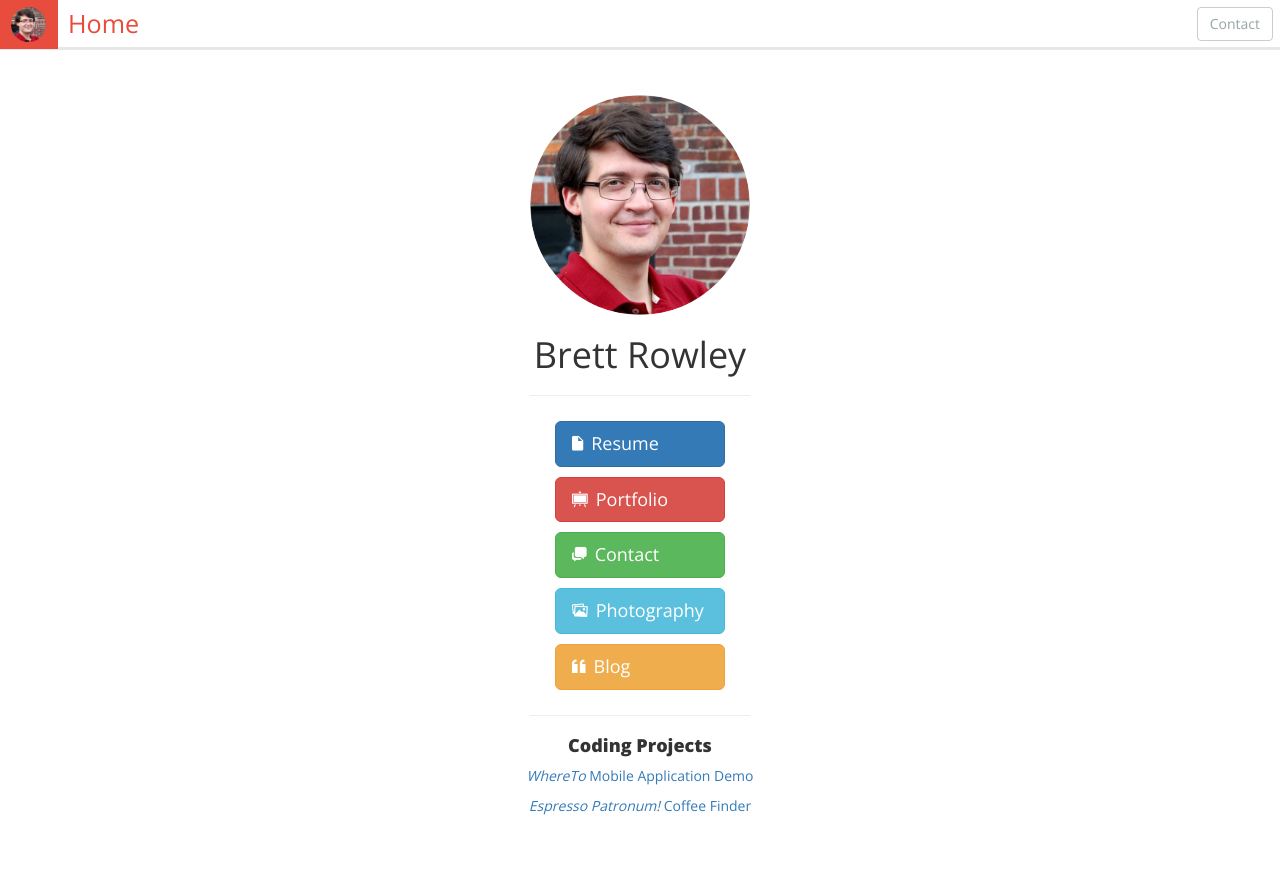
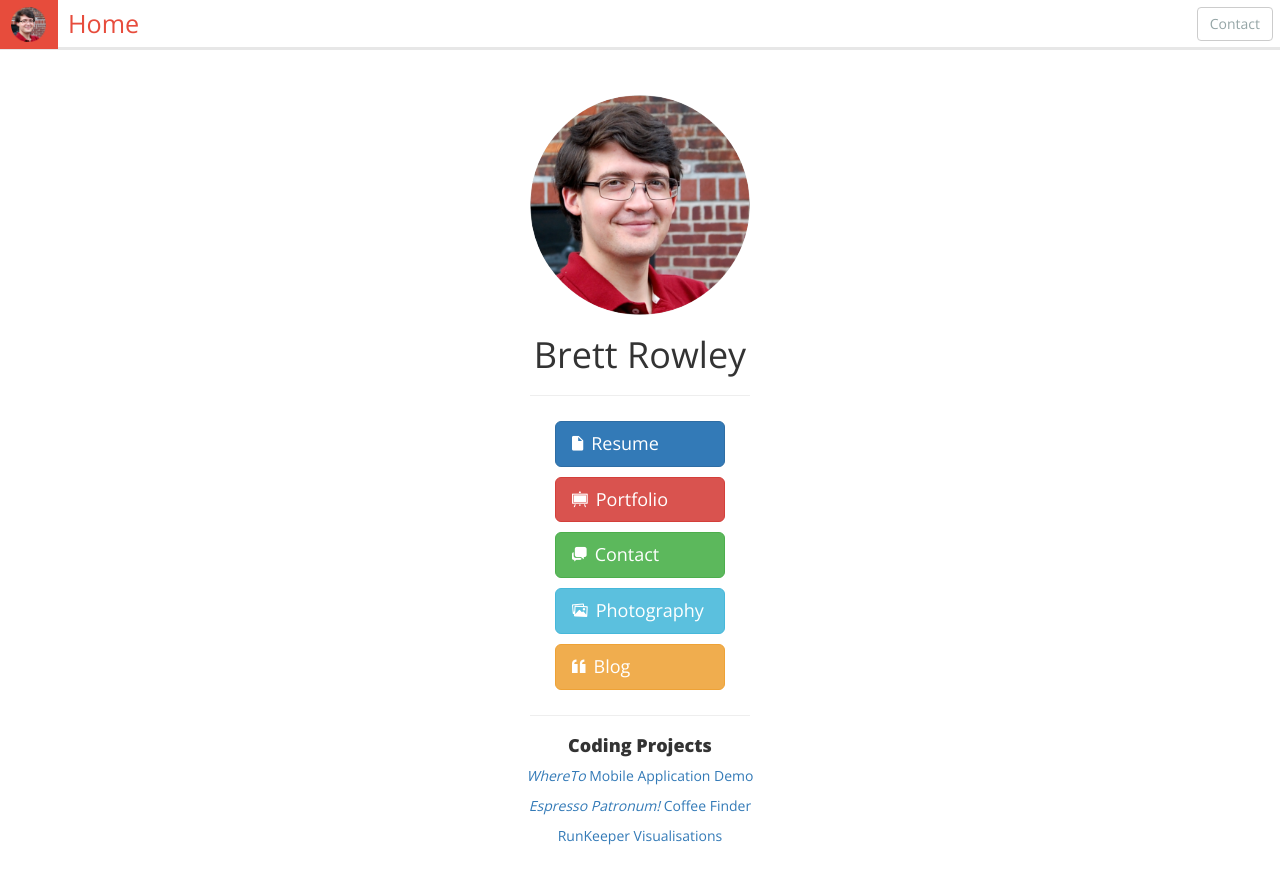
Before and after one commit to brettrowley/brettrowley.github.io, a Jekyll site: the page built from index.html, in a window 1280 px wide. Shown: the top 884 px of the page. Built offline with Jekyll 4.4.1, drawn with Linux system fonts in a browser that asks for light colours; some web fonts are replaced.

Commit message:
Added homepage link

```diff
--- a/index.html
+++ b/index.html
@@ -40,13 +40,9 @@ title: Home
   <hr>
 
   <a class="btn btn-primary btn-lg" type="button" href="/resume"><i class="ion-android-document"></i>Resume</a><br>
-
   <a class="btn btn-danger btn-lg" type="button" href="/portfolio.pdf"><i class="ion-easel"></i>Portfolio</a><br>
-
   <a class="btn btn-success btn-lg" type="button" href="/contact"><i class="ion-chatboxes"></i>Contact</a><br>
-
   <a class="btn btn-info btn-lg" type="button" href="/photography"><i class="ion-images"></i>Photography</a><br>
-
   <a class="btn btn-warning btn-lg" type="button" href="/blog"><i class="ion-quote"></i>Blog</a><br>
 
   <hr>
@@ -54,5 +50,5 @@ title: Home
   <h4><strong>Coding Projects</strong></h4>
 
   <a class="project-link" href="/coding/WhereTo"><em>WhereTo</em> Mobile Application Demo</a>
-
   <a class="project-link" href="/coding/Espresso"><em>Espresso Patronum!</em> Coffee Finder</a>
+  <a class="project-link" href="/coding/running">RunKeeper Visualisations</a>
```
